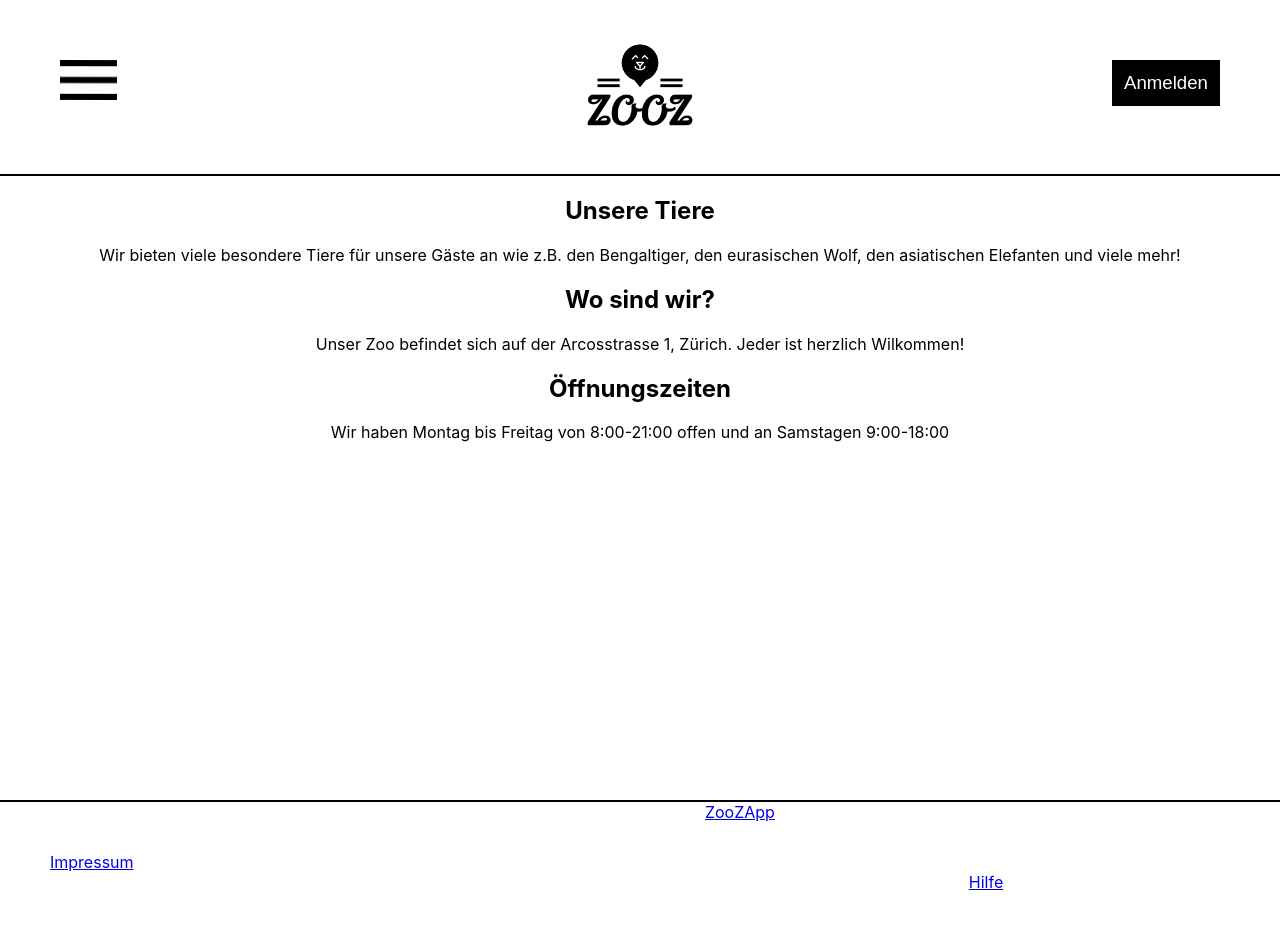
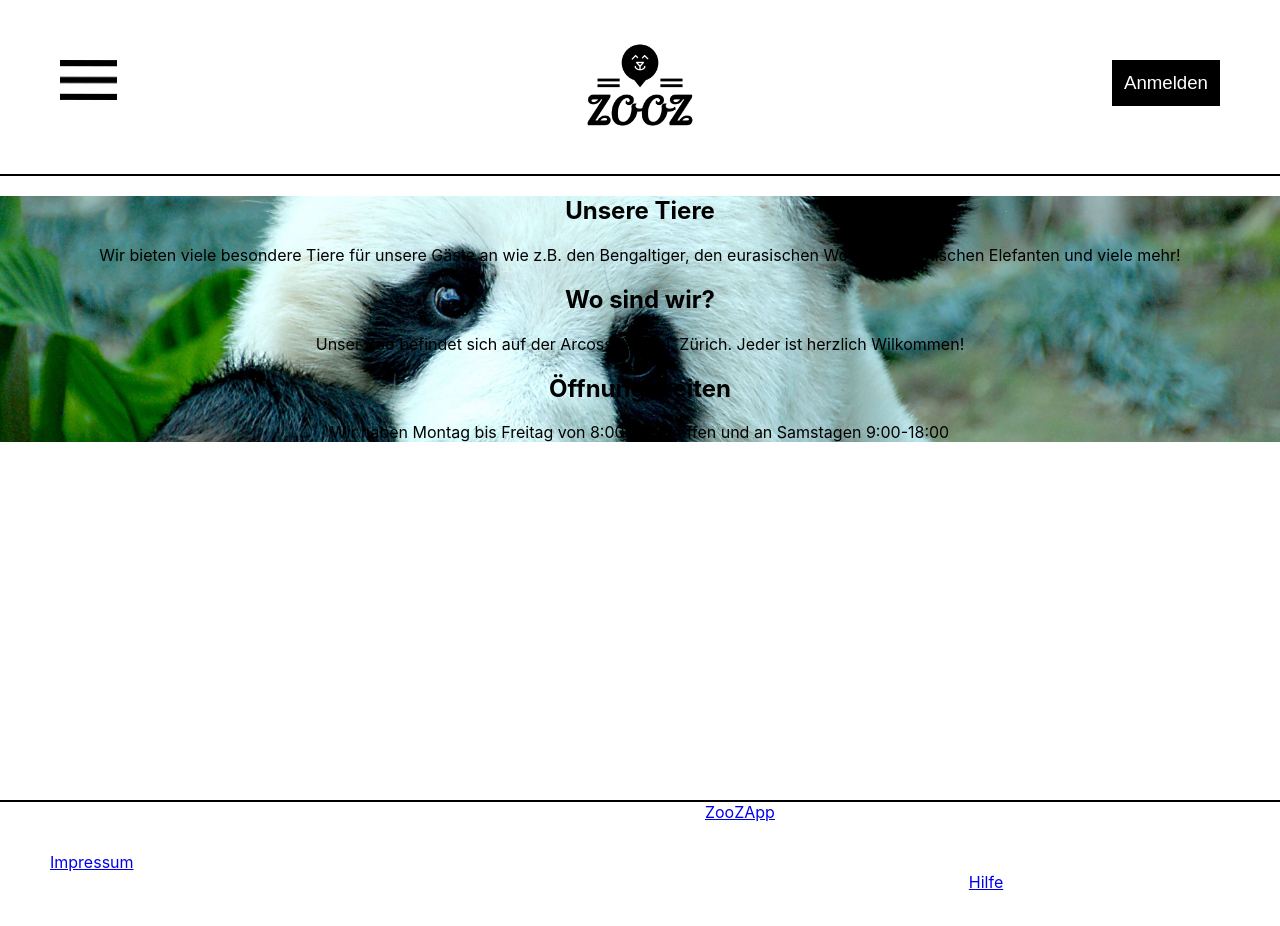
Before and after one commit to TihanMo/ZooApp, a React (Create React App) app in the folder zooapp/: page / in a window 1280 px wide. Shown: the top 926 px of the page. Built offline with nearby package versions, Linux system fonts and the light colour scheme.

Commit message:
home bg image added

```diff
--- a/zooapp/src/App.css
+++ b/zooapp/src/App.css
@@ -7,6 +7,13 @@
 }
 
 /*HEADER*/
+
+div#image_bg{
+  background-image: url("./tier_infos/Panda.jpg");
+  background-repeat: no-repeat;
+  background-position-y: center;
+  background-size: cover;
+}
 
 .menu_strich {
   height: 40px;
--- a/zooapp/src/components/Home.js
+++ b/zooapp/src/components/Home.js
@@ -5,6 +5,7 @@ import TextBox from './TextBox';
 export default function Home() {
   return (
     <div>
+      <div id="image_bg">
         <TextBox
           classname="TextBox"
           name="Unsere Tiere"
@@ -24,5 +25,6 @@ export default function Home() {
           description="Wir haben Montag bis Freitag von 8:00-21:00 offen und an Samstagen 9:00-18:00"
         />
       </div>
+    </div>
   )
 }
```
Lines whose indentation alone changed are shown as unchanged.
